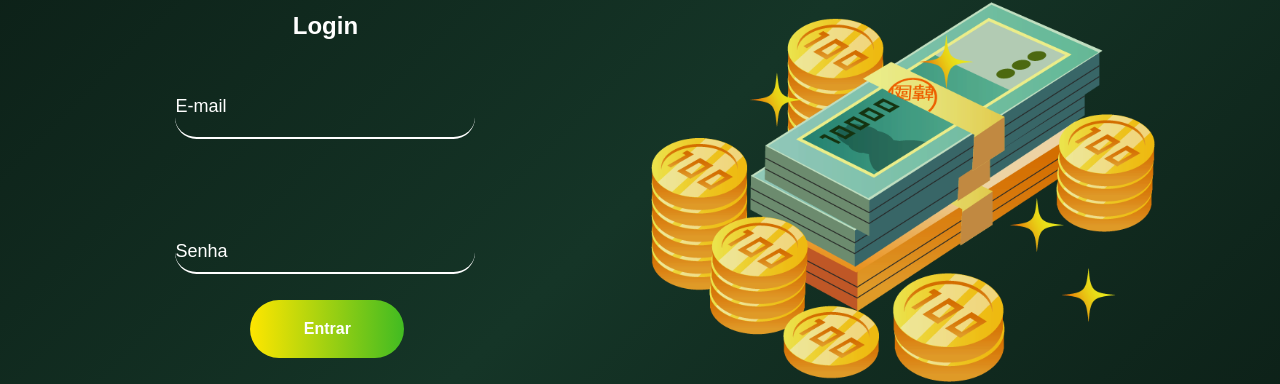
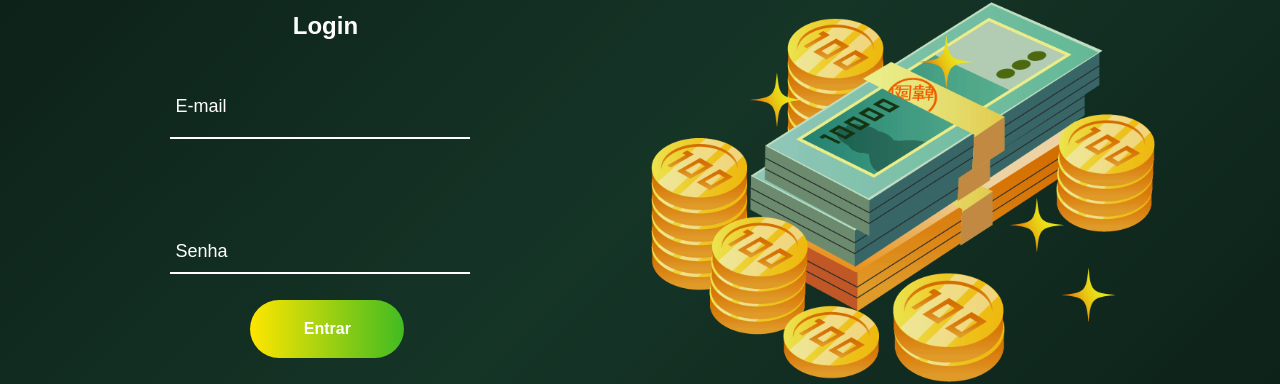
Before and after one commit to Igormcf/my-wallet, a React (Create React App) app: page / in a window 1280 px wide. Shown: the part 326-710 px from the top of the page. Built offline with nearby package versions, Linux system fonts and the light colour scheme.

Commit message:
change input style

```diff
--- a/src/css/Wallet.css
+++ b/src/css/Wallet.css
@@ -112,7 +112,7 @@ input[type=text] {
   width: 180px;
 }
 
-input, select {
+#value, #description, select {
   margin-left: 5px;
   border-radius: 50px;
   padding: 5px;
```
